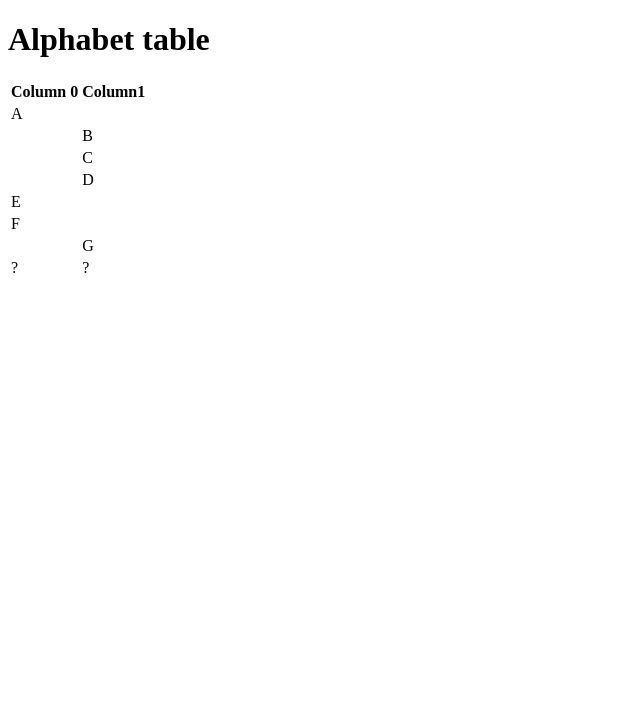
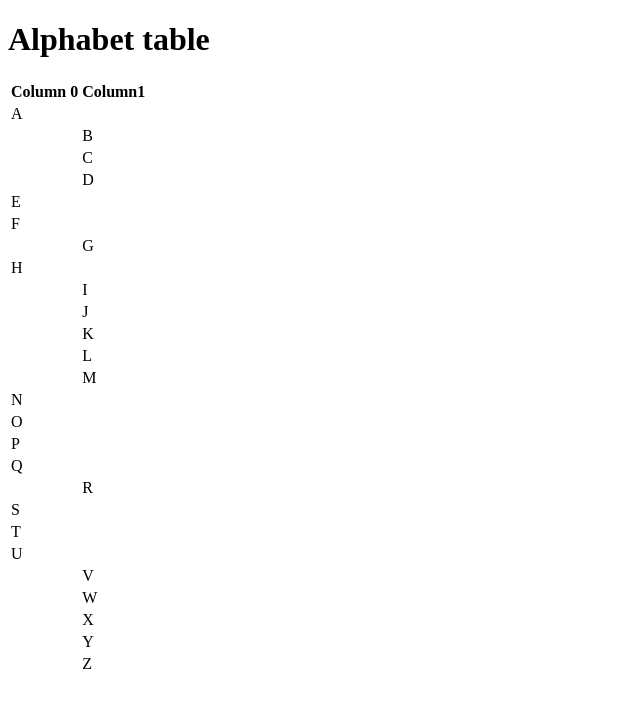
Before and after one commit to comp426-2022-spring/a00-zhehaowUNC, a website: page index.html in a window 1280 px wide. Shown: the whole page, without its empty margins (0-640 px from the left). Drawn offline with Linux system fonts and the light colour scheme.

Commit message:
done with demo

```diff
--- a/index.html
+++ b/index.html
@@ -36,8 +36,65 @@
 					<td></td><td>G</td>
 				</tr>
 				<tr>
-					<td>?</td><td>?</td>
+					<td>H</td><td></td>
 				</tr>
+				<tr>
+					<td></td><td>I</td>
+				</tr>
+				<tr>
+					<td></td><td>J</td>
+				</tr>
+				<tr>
+					<td></td><td>K</td>
+				</tr>
+				<tr>
+					<td></td><td>L</td>
+				</tr>
+
+				<tr>
+					<td></td><td>M</td>
+				</tr>
+				<tr>
+					<td>N</td><td></td>
+				</tr>
+				<tr>
+					<td>O</td><td></td>
+				</tr>
+				<tr>
+					<td>P</td><td></td>
+				</tr>
+
+				<tr>
+					<td>Q</td><td></td>
+				</tr>
+				<tr>
+					<td></td><td>R</td>
+				</tr>
+				<tr>
+					<td>S</td><td></td>
+				</tr>
+				<tr>
+					<td>T</td><td></td>
+				</tr>
+				<tr>
+					<td>U</td><td></td>
+				</tr>
+				<tr>
+					<td></td><td>V</td>
+				</tr>
+				<tr>
+					<td></td><td>W</td>
+				</tr>
+				<tr>
+					<td></td><td>X</td>
+				</tr>
+				<tr>
+					<td></td><td>Y</td>
+				</tr>
+				<tr>
+					<td></td><td>Z</td>
+				</tr>
+
 			</tbody>
 		</table>
 	</div>
--- a/package.json
+++ b/package.json
@@ -15,5 +15,8 @@
   "bugs": {
     "url": "https://github.com/comp426-2022-spring/a00-zhehaowUNC/issues"
   },
-  "homepage": "https://github.com/comp426-2022-spring/a00-zhehaowUNC#readme"
+  "homepage": "https://github.com/comp426-2022-spring/a00-zhehaowUNC#readme",
+  "dependencies": {
+    "browser-sync": "^2.27.7"
+  }
 }
```
Also changed, not shown: 1 other file.
